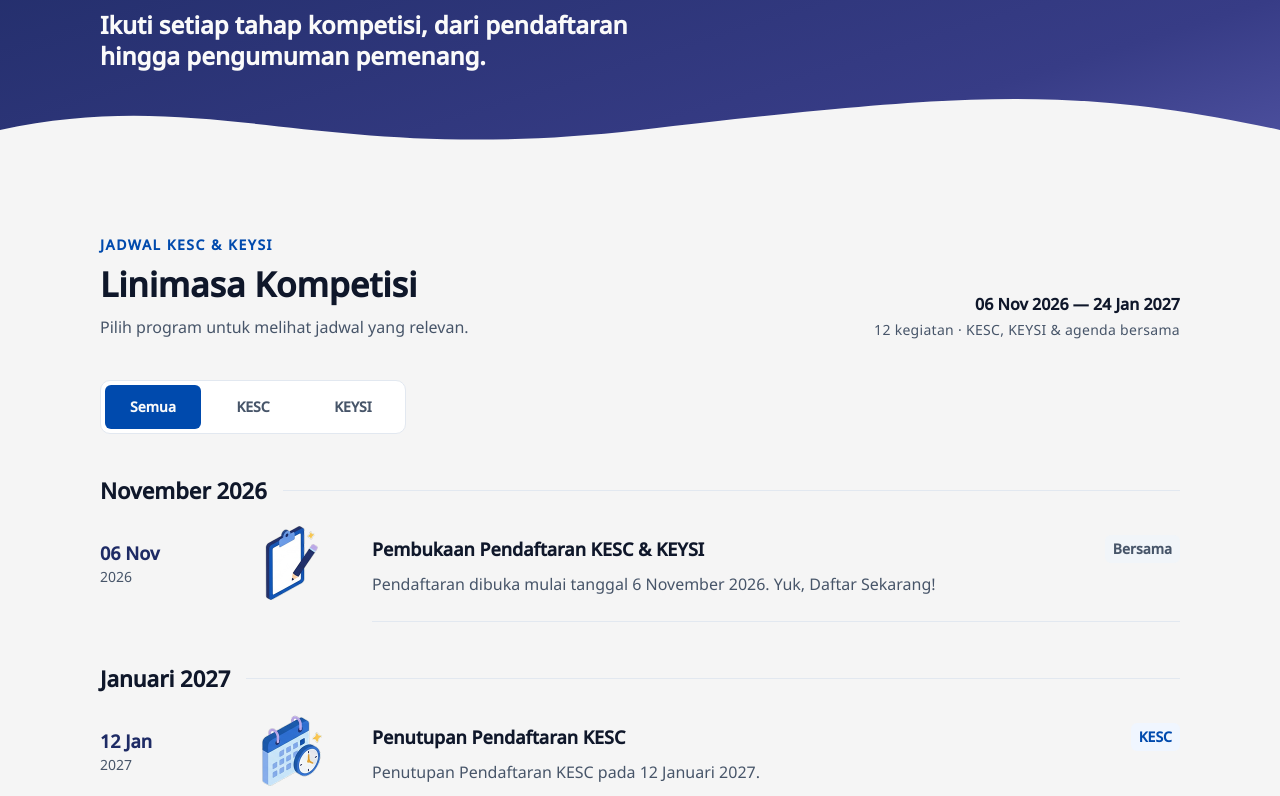
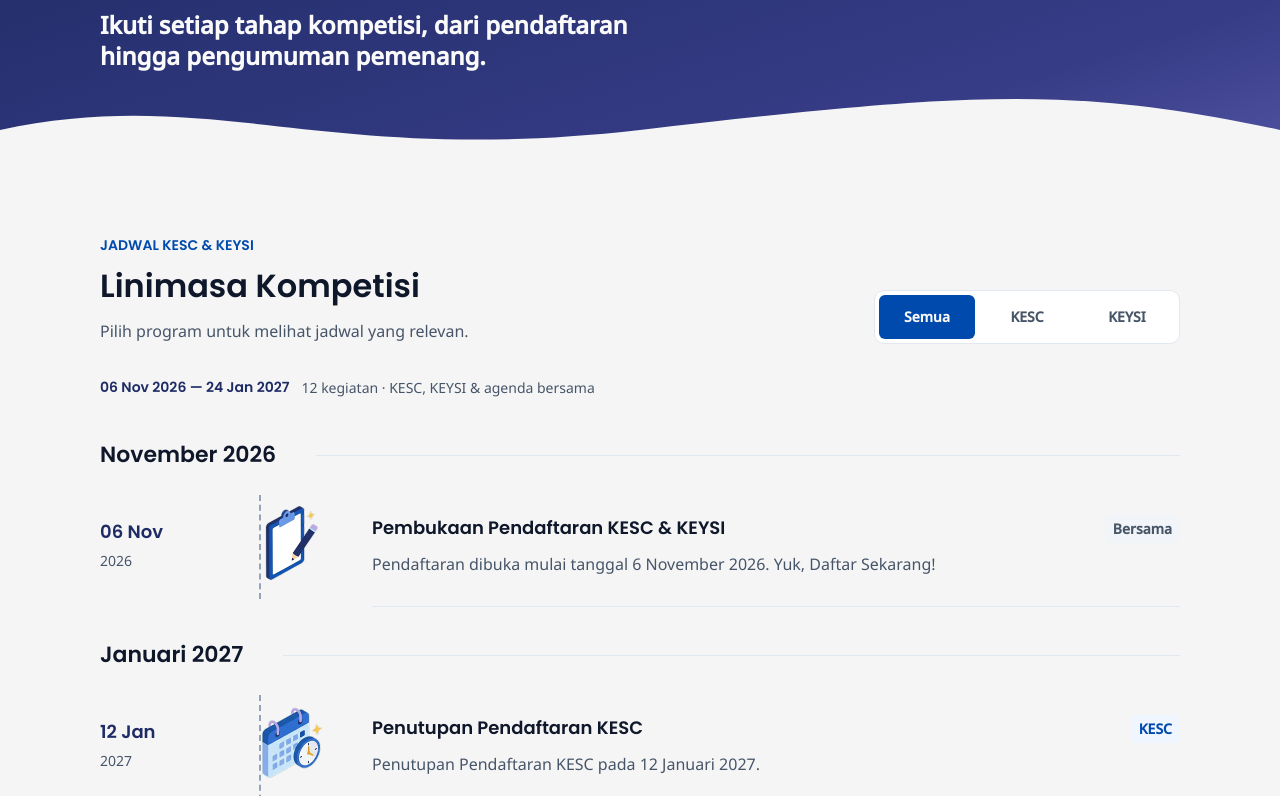
Before and after one commit to kingexpert-id/kesc-web, an Astro site: page /jadwal in a window 1280 px wide. Shown: the part 154-950 px from the top of the page. Built offline with nearby package versions, Linux system fonts and the light colour scheme; Astro itself is replaced by a stand-in of ours.

Commit message:
Fix Linimasa

```diff
--- a/src/components/LinimasaJadwal.astro
+++ b/src/components/LinimasaJadwal.astro
@@ -1,7 +1,17 @@
 ---
-const chevronInfo = `<svg width="24" height="24" viewBox="0 0 24 24" fill="none" stroke="#5053A2" stroke-width="2" stroke-linecap="round" stroke-linejoin="round" xmlns="http://www.w3.org/2000/svg"><circle cx="12" cy="12" r="10"/><path d="M12 16v-4"/><path d="M12 8h.01"/></svg>`;
+type IkonTipe =
+  | 'pendaftaran'
+  | 'tenggat'
+  | 'briefing'
+  | 'ujian'
+  | 'pengumuman'
+  | 'pengumpulan'
+  | 'penjurian'
+  | 'pemenang';
 
-const ikonTipe = {
+type Program = 'KESC' | 'KEYSI' | 'Bersama';
+
+const ikonTipe: Record<IkonTipe, string> = {
   pendaftaran: '/images/jadwal-pendaftaran.png',
   tenggat: '/images/jadwal-tenggat.png',
   briefing: '/images/jadwal-briefing.png',
@@ -12,175 +22,470 @@ const ikonTipe = {
   pemenang: '/images/jadwal-pemenang.png',
 };
 
-const badgeKelas = {
+const badgeKelas: Record<Program, string> = {
   KESC: 'bg-[#F0F6FF] text-[#004AAD]',
   KEYSI: 'bg-[#EEEAFE] text-[#5053A2]',
   Bersama: 'bg-[#F1F5F9] text-[#475569]',
 };
 
-const bulan = [
-  {
-    nama: 'November 2026',
-    item: [
+type Kegiatan = {
+  tanggal: string;
+  tahun: string;
+  bulan: string;
+  program: Program;
+  judul: string;
+  deskripsi: string;
+  ikon: IkonTipe;
+};
+
+const kegiatan: Kegiatan[] = [
   {
     tanggal: '06 Nov',
     tahun: '2026',
+    bulan: 'November 2026',
+    program: 'Bersama',
     judul: 'Pembukaan Pendaftaran KESC & KEYSI',
-        program: 'Bersama',
-        tipe: 'pendaftaran',
-        desc: 'Pendaftaran dibuka mulai tanggal 6 November 2026. Yuk, Daftar Sekarang!',
-      },
-    ],
+    deskripsi:
+      'Pendaftaran dibuka mulai tanggal 6 November 2026. Yuk, Daftar Sekarang!',
+    ikon: 'pendaftaran',
   },
   {
-    nama: 'Januari 2027',
-    item: [
-      { tanggal: '12 Jan', tahun: '2027', judul: 'Penutupan Pendaftaran KESC', program: 'KESC', tipe: 'tenggat', desc: 'Penutupan Pendaftaran KESC pada 12 Januari 2027.' },
-      { tanggal: '14 Jan', tahun: '2027', judul: 'Technical Meeting Regional Round KESC', program: 'KESC', tipe: 'briefing', desc: 'Dilaksanakan secara daring (online) melalui Zoom Meeting pada 14 Januari 2027.' },
-      { tanggal: '16 Jan', tahun: '2027', judul: 'Grand Opening & Babak Regional KESC', program: 'KESC', tipe: 'ujian', desc: 'Dilaksanakan pada 16 Januari 2027 secara daring (online) dengan pengawasan melalui Zoom dan dilaksanakan menggunakan CBT (Computer Based Test).' },
-      { tanggal: '18 Jan', tahun: '2027', judul: 'Pengumuman Babak Regional KESC', program: 'KESC', tipe: 'pengumuman', desc: 'Hasil regional diumumkan pada 18 Januari 2027 melalui media sosial resmi @kesc.id.' },
-      { tanggal: '18 Jan', tahun: '2027', judul: 'Penutupan Pendaftaran KEYSI', program: 'KEYSI', tipe: 'tenggat', desc: 'Penutupan Pendaftaran KEYSI pada tanggal 18 Januari 2027.' },
-      { tanggal: '20 Jan', tahun: '2027', judul: 'Batas Akhir Pengumpulan Karya KEYSI', program: 'KEYSI', tipe: 'pengumpulan', desc: 'Pengumpulan karya KEYSI pada 20 Januari 2027, berupa esai dan video pendukung. Video bersifat opsional.' },
-      { tanggal: '21 Jan', tahun: '2027', judul: 'Technical Meeting Babak Nasional KESC', program: 'KESC', tipe: 'briefing', desc: 'Dilaksanakan pada 21 Januari 2027 secara daring (online) via Zoom Meeting.' },
-      { tanggal: '21–23 Jan', tahun: '2027', judul: 'Penilaian & Penjurian KEYSI', program: 'KEYSI', tipe: 'penjurian', desc: 'Penilaian dan Penjurian KEYSI akan dilakukan pada 21–23 Januari 2027.' },
-      { tanggal: '23 Jan', tahun: '2027', judul: 'Babak Nasional KESC', program: 'KESC', tipe: 'ujian', desc: 'Dilaksanakan pada 23 Januari 2027 menggunakan sistem CBT (Computer Based Test).' },
-      { tanggal: '23–24 Jan', tahun: '2027', judul: 'Penilaian dan Penetapan Juri KESC', program: 'KESC', tipe: 'penjurian', desc: 'Proses penjurian dilakukan pada 23–24 Januari 2027 oleh tim juri untuk menentukan pemenang tiap cabang lomba.' },
-      { tanggal: '24 Jan', tahun: '2027', judul: 'Pengumuman Pemenang & Closing Ceremony KESC & KEYSI', program: 'Bersama', tipe: 'pemenang', desc: 'Dilaksanakan pada 24 Januari 2027 secara daring (online) via Zoom Meeting sebagai penutupan resmi KESC & KEYSI 2027.' },
-    ],
+    tanggal: '12 Jan',
+    tahun: '2027',
+    bulan: 'Januari 2027',
+    program: 'KESC',
+    judul: 'Penutupan Pendaftaran KESC',
+    deskripsi:
+      'Penutupan Pendaftaran KESC pada 12 Januari 2027.',
+    ikon: 'tenggat',
+  },
+  {
+    tanggal: '14 Jan',
+    tahun: '2027',
+    bulan: 'Januari 2027',
+    program: 'KESC',
+    judul: 'Technical Meeting Regional Round KESC',
+    deskripsi:
+      'Dilaksanakan secara daring (online) melalui Zoom Meeting pada 14 Januari 2027.',
+    ikon: 'briefing',
+  },
+  {
+    tanggal: '16 Jan',
+    tahun: '2027',
+    bulan: 'Januari 2027',
+    program: 'KESC',
+    judul: 'Grand Opening & Babak Regional KESC',
+    deskripsi:
+      'Dilaksanakan pada 16 Januari 2027 secara daring (online) dengan pengawasan melalui Zoom dan dilaksanakan menggunakan CBT (Computer Based Test).',
+    ikon: 'ujian',
+  },
+  {
+    tanggal: '18 Jan',
+    tahun: '2027',
+    bulan: 'Januari 2027',
+    program: 'KESC',
+    judul: 'Pengumuman Babak Regional KESC',
+    deskripsi:
+      'Hasil regional diumumkan pada 18 Januari 2027 melalui media sosial resmi @kesc.id.',
+    ikon: 'pengumuman',
+  },
+  {
+    tanggal: '18 Jan',
+    tahun: '2027',
+    bulan: 'Januari 2027',
+    program: 'KEYSI',
+    judul: 'Penutupan Pendaftaran KEYSI',
+    deskripsi:
+      'Penutupan Pendaftaran KEYSI pada tanggal 18 Januari 2027.',
+    ikon: 'tenggat',
+  },
+  {
+    tanggal: '20 Jan',
+    tahun: '2027',
+    bulan: 'Januari 2027',
+    program: 'KEYSI',
+    judul: 'Batas Akhir Pengumpulan Karya KEYSI',
+    deskripsi:
+      'Pengumpulan karya KEYSI pada 20 Januari 2027, berupa esai dan video pendukung. Video bersifat opsional.',
+    ikon: 'pengumpulan',
+  },
+  {
+    tanggal: '21 Jan',
+    tahun: '2027',
+    bulan: 'Januari 2027',
+    program: 'KESC',
+    judul: 'Technical Meeting Babak Nasional KESC',
+    deskripsi:
+      'Dilaksanakan pada 21 Januari 2027 secara daring (online) via Zoom Meeting.',
+    ikon: 'briefing',
+  },
+  {
+    tanggal: '21–23 Jan',
+    tahun: '2027',
+    bulan: 'Januari 2027',
+    program: 'KEYSI',
+    judul: 'Penilaian & Penjurian KEYSI',
+    deskripsi:
+      'Penilaian dan Penjurian KEYSI akan dilakukan pada 21–23 Januari 2027.',
+    ikon: 'penjurian',
+  },
+  {
+    tanggal: '23 Jan',
+    tahun: '2027',
+    bulan: 'Januari 2027',
+    program: 'KESC',
+    judul: 'Babak Nasional KESC',
+    deskripsi:
+      'Dilaksanakan pada 23 Januari 2027 menggunakan sistem CBT (Computer Based Test).',
+    ikon: 'ujian',
+  },
+  {
+    tanggal: '23–24 Jan',
+    tahun: '2027',
+    bulan: 'Januari 2027',
+    program: 'KESC',
+    judul: 'Penilaian dan Penetapan Juara KESC',
+    deskripsi:
+      'Proses penjurian dilakukan pada 23–24 Januari 2027 oleh tim juri untuk menentukan pemenang tiap cabang lomba.',
+    ikon: 'penjurian',
+  },
+  {
+    tanggal: '24 Jan',
+    tahun: '2027',
+    bulan: 'Januari 2027',
+    program: 'Bersama',
+    judul: 'Pengumuman Pemenang & Closing Ceremony KESC & KEYSI',
+    deskripsi:
+      'Dilaksanakan pada 24 Januari 2027 secara daring (online) via Zoom Meeting sebagai penutupan resmi KESC & KEYSI 2027.',
+    ikon: 'pemenang',
   },
 ];
+
+const daftarBulan = ['November 2026', 'Januari 2027'];
+
+const jumlahKegiatan = {
+  Semua: 12,
+  KESC: 9,
+  KEYSI: 5,
+};
+
+const deskripsiJumlah = {
+  Semua: 'KESC, KEYSI & agenda bersama',
+  KESC: 'KESC & agenda bersama',
+  KEYSI: 'KEYSI & agenda bersama',
+};
 ---
 
-<section class="bg-[#F5F5F5] px-6 py-16 md:px-14 lg:px-[100px] min-[1440px]:px-[100px]" data-linimasa>
-  <div class="mx-auto flex max-w-[1240px] flex-col gap-10">
+<section
+  class="w-full bg-[#F5F5F5] px-6 py-12 md:px-14 md:py-16 lg:px-[100px]"
+  data-linimasa
+>
+  <div class="mx-auto w-full max-w-[1240px]">
+
     <!-- Toolbar -->
-    <div class="flex flex-col gap-6 lg:flex-row lg:items-end lg:justify-between">
+    <div
+      class="flex flex-col gap-6 lg:flex-row lg:items-end lg:justify-between"
+    >
       <div class="flex flex-col gap-2">
-        <p class="text-sm font-semibold tracking-[1.5px] text-[#004AAD]">JADWAL KESC &amp; KEYSI</p>
-        <h2 class="text-[34px] font-bold leading-[43px] text-[#0F172A]">Linimasa Kompetisi</h2>
-        <p class="text-body text-[#475569]">Pilih program untuk melihat jadwal yang relevan.</p>
+        <p class="font-['Poppins'] text-sm font-semibold leading-[1.45] text-[#004AAD]">
+          JADWAL KESC & KEYSI
+        </p>
+
+        <h2 class="font-['Poppins'] text-[26px] font-semibold leading-[1.45] text-[#0F172A] md:text-[32px]">
+          Linimasa Kompetisi
+        </h2>
+
+        <p class="font-['Noto_Sans'] text-sm leading-[1.65] text-[#475569] md:text-base">
+          Pilih program untuk melihat jadwal yang relevan.
+        </p>
       </div>
-      <div class="flex flex-col items-start gap-1 lg:items-end">
-        <p class="text-base font-semibold text-[#0F172A]">06 Nov 2026 — 24 Jan 2027</p>
-        <p class="text-sm tracking-[0.3px] text-[#475569]">12 kegiatan · KESC, KEYSI &amp; agenda bersama</p>
+
+      <!-- Filter -->
+      <div
+        class="grid w-full grid-cols-3 gap-1 rounded-[10px] border border-[#E2E8F0] bg-white p-1 lg:w-[306px]"
+        role="group"
+        aria-label="Filter jadwal kompetisi"
+      >
+        {['Semua', 'KESC', 'KEYSI'].map((filter) => (
+          <button
+            type="button"
+            data-filter={filter}
+            aria-pressed={filter === 'Semua' ? 'true' : 'false'}
+            class:list={[
+              'flex min-h-11 items-center justify-center rounded-md px-2 py-3',
+              'font-["Poppins"] text-sm font-semibold leading-[1.45]',
+              'transition-colors duration-200',
+              filter === 'Semua'
+                ? 'bg-[#004AAD] text-[#FAFAFA]'
+                : 'bg-transparent text-[#475569] hover:bg-[#F1F5F9]',
+            ]}
+          >
+            {filter}
+          </button>
+        ))}
       </div>
     </div>
 
-    <!-- Filter -->
-    <div class="flex w-full max-w-[306px] gap-1 rounded-[10px] border border-[#E2E8F0] bg-white p-1">
-      <button
-        type="button"
-        data-filter="semua"
-        class="min-h-[44px] flex-1 rounded-md bg-[#004AAD] px-2 py-3 text-sm font-semibold text-[#FAFAFA] transition"
-      >
-        Semua
-      </button>
-      <button
-        type="button"
-        data-filter="kesc"
-        class="min-h-[44px] flex-1 rounded-md px-2 py-3 text-sm font-semibold text-[#475569] transition"
-      >
-        KESC
-      </button>
-      <button
-        type="button"
-        data-filter="keysi"
-        class="min-h-[44px] flex-1 rounded-md px-2 py-3 text-sm font-semibold text-[#475569] transition"
-      >
-        KEYSI
-      </button>
+    <!-- Rentang tanggal dan jumlah kegiatan -->
+    <div class="mt-8 flex flex-col gap-1 text-sm md:flex-row md:flex-wrap md:items-center md:gap-3">
+      <p class="font-['Poppins'] font-semibold leading-[1.45] text-[#1E2B65]">
+        06 Nov 2026 — 24 Jan 2027
+      </p>
+
+      <p class="font-['Noto_Sans'] leading-[1.65] text-[#475569]">
+        <span data-count>12</span> kegiatan ·
+        <span data-count-description>
+          KESC, KEYSI & agenda bersama
+        </span>
+      </p>
     </div>
 
     <!-- Timeline -->
-    <div class="flex flex-col">
-      {
-        bulan.map((b) => (
-          <div data-bulan-jadwal>
-            <div class="mb-2 flex items-center gap-4">
-              <p class="text-[22px] font-semibold text-[#0F172A]">{b.nama}</p>
-              <div class="h-px min-w-0 flex-1 bg-[#E2E8F0]" />
+    <div class="mt-8">
+
+      {daftarBulan.map((bulan) => {
+        const kegiatanBulan = kegiatan.filter(
+          (item) => item.bulan === bulan
+        );
+
+        return (
+          <div
+            class="timeline-month"
+            data-month={bulan}
+          >
+            <!-- Month heading -->
+            <div class="mb-6 flex items-center gap-6 pt-2">
+              <h3 class="shrink-0 bg-[#F5F5F5] pr-4 font-['Poppins'] text-xl font-semibold leading-[1.45] text-[#0F172A] md:text-[22px]">
+                {bulan}
+              </h3>
+
+              <div class="h-px min-w-0 flex-1 bg-[#E2E8F0]"></div>
             </div>
-            {b.item.map((m, i) => (
-              <div
-                class="flex items-start gap-4 pb-10 md:gap-8"
-                data-item-jadwal
-                data-program-jadwal={m.program.toLowerCase()}
+
+            <!-- Activities -->
+            <div class="timeline-events relative">
+              {kegiatanBulan.map((item) => (
+                <article
+                  class="timeline-event relative grid grid-cols-[64px_minmax(0,1fr)] items-start gap-4 pb-8 md:grid-cols-[88px_80px_minmax(0,1fr)] md:gap-6 lg:grid-cols-[112px_96px_minmax(0,1fr)] lg:gap-8"
+                  data-program={item.program}
                 >
-                <div class="w-14 shrink-0 pt-6 md:w-[112px]">
-                  <p class="text-lg font-semibold text-[#1E2B65]">{m.tanggal}</p>
-                  <p class="text-sm text-[#475569]">{m.tahun}</p>
+                  <!-- Date: mobile -->
+                  <div class="col-start-2 row-start-1 flex flex-wrap items-center gap-2 pt-1 md:hidden">
+                    <p class="font-['Poppins'] text-sm font-semibold leading-[1.45] text-[#1E2B65]">
+                      {item.tanggal} {item.tahun}
+                    </p>
                   </div>
-                <div class="relative w-12 shrink-0 md:w-24">
+
+                  <!-- Date: tablet and desktop -->
+                  <div class="hidden flex-col gap-1 pt-6 md:col-start-1 md:row-start-1 md:flex">
+                    <p class="font-['Poppins'] text-base font-semibold leading-[1.45] text-[#1E2B65] lg:text-lg">
+                      {item.tanggal}
+                    </p>
+
+                    <p class="font-['Noto_Sans'] text-sm leading-[1.65] text-[#475569]">
+                      {item.tahun}
+                    </p>
+                  </div>
+
+                  <!-- Illustration -->
+                  <div class="relative col-start-1 row-span-2 row-start-1 flex size-16 items-center justify-center md:col-start-2 md:row-span-1 md:size-20 lg:size-24">
                     <img
-                    src={ikonTipe[m.tipe]}
+                      src={ikonTipe[item.ikon]}
                       alt=""
-                    width="192"
-                    height="192"
+                      aria-hidden="true"
+                      width="96"
+                      height="96"
                       loading="lazy"
-                    class="h-12 w-12 object-contain md:h-24 md:w-24"
+                      class="relative z-[1] size-full object-contain"
                     />
-                  {i < b.item.length - 1 && (
-                    <div
-                      class="absolute -bottom-10 left-1/2 top-12 w-0 -translate-x-1/2 border-l-2 border-dashed border-[#CBD5E1] md:top-24"
-                      aria-hidden="true"
-                    />
-                  )}
                   </div>
-                <div class="min-w-0 flex-1 border-b border-[#E2E8F0] pb-6 pt-5">
-                  <div class="flex flex-col items-start gap-2 sm:flex-row sm:flex-wrap sm:items-center sm:gap-3">
-                    <p class="text-base font-semibold leading-snug text-[#0F172A] sm:min-w-0 sm:flex-1 sm:text-lg">
-                      {m.judul}
-                    </p>
-                    <span class={`shrink-0 rounded-md px-2 py-1 text-sm font-semibold ${badgeKelas[m.program]}`}>
-                      {m.program}
+
+                  <!-- Activity detail -->
+                  <div class="col-start-2 row-start-2 flex min-h-[112px] min-w-0 flex-col gap-2 border-b border-[#E2E8F0] pb-6 pt-2 md:col-start-3 md:row-start-1 md:pt-5">
+                    <div class="flex flex-col items-start gap-2 sm:flex-row sm:items-start sm:justify-between sm:gap-3">
+                      <h4 class="min-w-0 flex-1 font-['Poppins'] text-base font-semibold leading-[1.45] text-[#0F172A] md:text-lg">
+                        {item.judul}
+                      </h4>
+
+                      <span
+                        class:list={[
+                          'inline-flex shrink-0 items-center rounded-md px-2 py-1',
+                          'font-["Poppins"] text-sm font-semibold leading-[1.45]',
+                          badgeKelas[item.program],
+                        ]}
+                      >
+                        {item.program}
                       </span>
                     </div>
-                  <p class="mt-2 text-body text-[#475569]">{m.desc}</p>
+
+                    <p class="font-['Noto_Sans'] text-sm leading-[1.65] text-[#475569] md:text-base">
+                      {item.deskripsi}
+                    </p>
+                  </div>
+                </article>
+              ))}
             </div>
           </div>
-            ))}
-          </div>
-        ))
-      }
+        );
+      })}
     </div>
 
-    <!-- Catatan -->
-    <div class="flex items-start gap-4">
-      <span class="shrink-0" set:html={chevronInfo} />
-      <p class="text-sm tracking-[0.3px] text-[#475569]">
-        Jarak antarkegiatan disesuaikan dengan isi, bukan skala durasi tanggal. Kegiatan pada
-        tanggal yang sama tetap ditampilkan terpisah.
+    <!-- Footnote -->
+    <div class="mt-2 flex items-start gap-2">
+      <svg
+        xmlns="http://www.w3.org/2000/svg"
+        width="20"
+        height="20"
+        viewBox="0 0 24 24"
+        fill="none"
+        stroke="#004AAD"
+        stroke-width="1.8"
+        stroke-linecap="round"
+        stroke-linejoin="round"
+        class="mt-0.5 shrink-0"
+        aria-hidden="true"
+      >
+        <circle cx="12" cy="12" r="10"></circle>
+        <path d="M12 16v-4"></path>
+        <path d="M12 8h.01"></path>
+      </svg>
+
+      <p class="font-['Noto_Sans'] text-xs leading-[1.65] text-[#475569] md:text-sm">
+        Jarak antarkegiatan disesuaikan dengan isi, bukan skala durasi tanggal.
+        Kegiatan pada tanggal yang sama tetap ditampilkan terpisah.
       </p>
     </div>
+
   </div>
 </section>
 
 <script>
-  document.querySelectorAll('[data-linimasa]').forEach((root) => {
-    const tombol = root.querySelectorAll('[data-filter]');
-    const item = root.querySelectorAll('[data-item-jadwal]');
-    const grupBulan = root.querySelectorAll('[data-bulan-jadwal]');
-    const kelasAktif = ['bg-[#004AAD]', 'text-[#FAFAFA]'];
-    const kelasNonaktif = ['text-[#475569]'];
+  const initLinimasa = (root: HTMLElement) => {
+    const filterButtons = root.querySelectorAll<HTMLButtonElement>(
+      '[data-filter]'
+    );
 
-    tombol.forEach((b) =>
-      b.addEventListener('click', () => {
-        const filter = b.getAttribute('data-filter');
-        tombol.forEach((x) => {
-          const aktif = x === b;
-          kelasAktif.forEach((c) => x.classList.toggle(c, aktif));
-          kelasNonaktif.forEach((c) => x.classList.toggle(c, !aktif));
+    const events = root.querySelectorAll<HTMLElement>(
+      '[data-program]'
+    );
+
+    const months = root.querySelectorAll<HTMLElement>(
+      '[data-month]'
+    );
+
+    const countElement = root.querySelector<HTMLElement>(
+      '[data-count]'
+    );
+
+    const descriptionElement = root.querySelector<HTMLElement>(
+      '[data-count-description]'
+    );
+
+    const jumlahKegiatan: Record<string, number> = {
+      Semua: 12,
+      KESC: 9,
+      KEYSI: 5,
+    };
+
+    const deskripsiJumlah: Record<string, string> = {
+      Semua: 'KESC, KEYSI & agenda bersama',
+      KESC: 'KESC & agenda bersama',
+      KEYSI: 'KEYSI & agenda bersama',
+    };
+
+    const setFilter = (filter: string) => {
+      events.forEach((event) => {
+        const program = event.dataset.program;
+
+        const tampil =
+          filter === 'Semua' ||
+          program === filter ||
+          program === 'Bersama';
+
+        event.hidden = !tampil;
       });
-        item.forEach((it) => {
-          const program = it.getAttribute('data-program-jadwal');
-          const tampil = filter === 'semua' || program === filter || program === 'bersama';
-          it.classList.toggle('hidden', !tampil);
+
+      months.forEach((month) => {
+        const visibleEvents = month.querySelectorAll(
+          '[data-program]:not([hidden])'
+        );
+
+        month.hidden = visibleEvents.length === 0;
       });
-        grupBulan.forEach((g) => {
-          const adaIsi = g.querySelector('[data-item-jadwal]:not(.hidden)');
-          g.classList.toggle('hidden', !adaIsi);
+
+      filterButtons.forEach((button) => {
+        const aktif = button.dataset.filter === filter;
+
+        button.setAttribute('aria-pressed', String(aktif));
+
+        button.classList.toggle('bg-[#004AAD]', aktif);
+        button.classList.toggle('text-[#FAFAFA]', aktif);
+
+        button.classList.toggle('bg-transparent', !aktif);
+        button.classList.toggle('text-[#475569]', !aktif);
       });
-      })
+
+      if (countElement) {
+        countElement.textContent = String(jumlahKegiatan[filter]);
+      }
+
+      if (descriptionElement) {
+        descriptionElement.textContent = deskripsiJumlah[filter];
+      }
+    };
+
+    filterButtons.forEach((button) => {
+      button.addEventListener('click', () => {
+        const filter = button.dataset.filter;
+
+        if (filter) {
+          setFilter(filter);
+        }
+      });
+    });
+
+    setFilter('Semua');
+  };
+
+  document.querySelectorAll<HTMLElement>('[data-linimasa]').forEach(
+    initLinimasa
   );
-  });
 </script>
+
+<style>
+  .timeline-events {
+    position: relative;
+  }
+
+  .timeline-events::before {
+    content: '';
+    position: absolute;
+    z-index: 0;
+    top: 0;
+    bottom: 32px;
+    left: 31px;
+    border-left: 2px dashed #94a3b8;
+    pointer-events: none;
+  }
+
+  .timeline-event:last-child {
+    padding-bottom: 24px;
+  }
+
+  .timeline-event[hidden],
+  .timeline-month[hidden] {
+    display: none;
+  }
+
+  @media (min-width: 768px) {
+    .timeline-events::before {
+      left: 127px;
+    }
+  }
+
+  @media (min-width: 1024px) {
+    .timeline-events::before {
+      left: 159px;
+    }
+  }
+</style>
```
Lines whose indentation alone changed are shown as unchanged.
